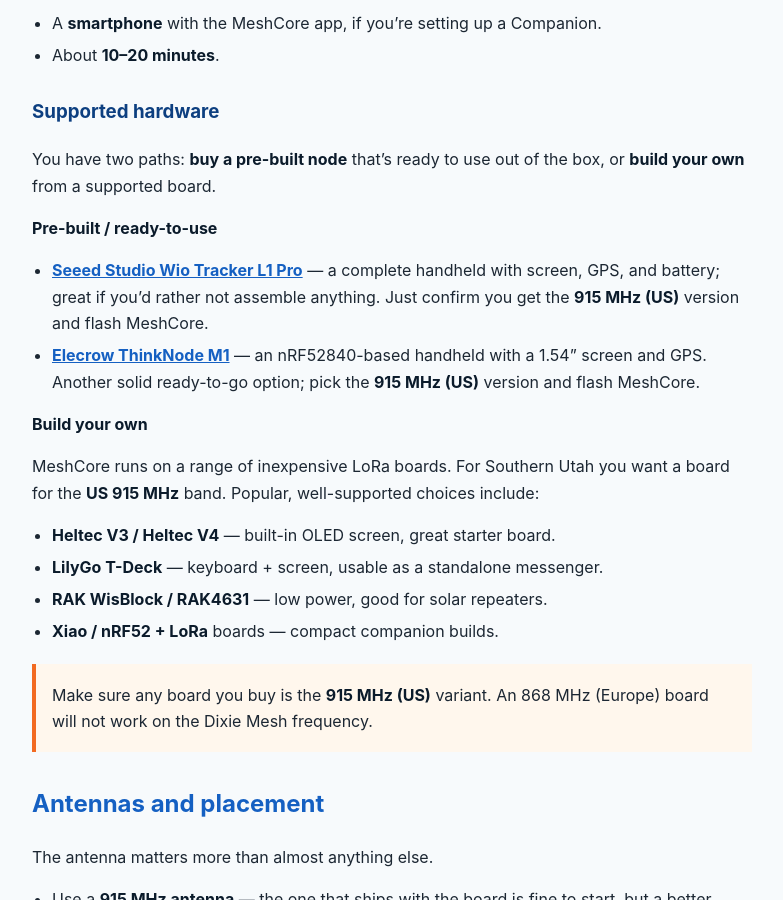
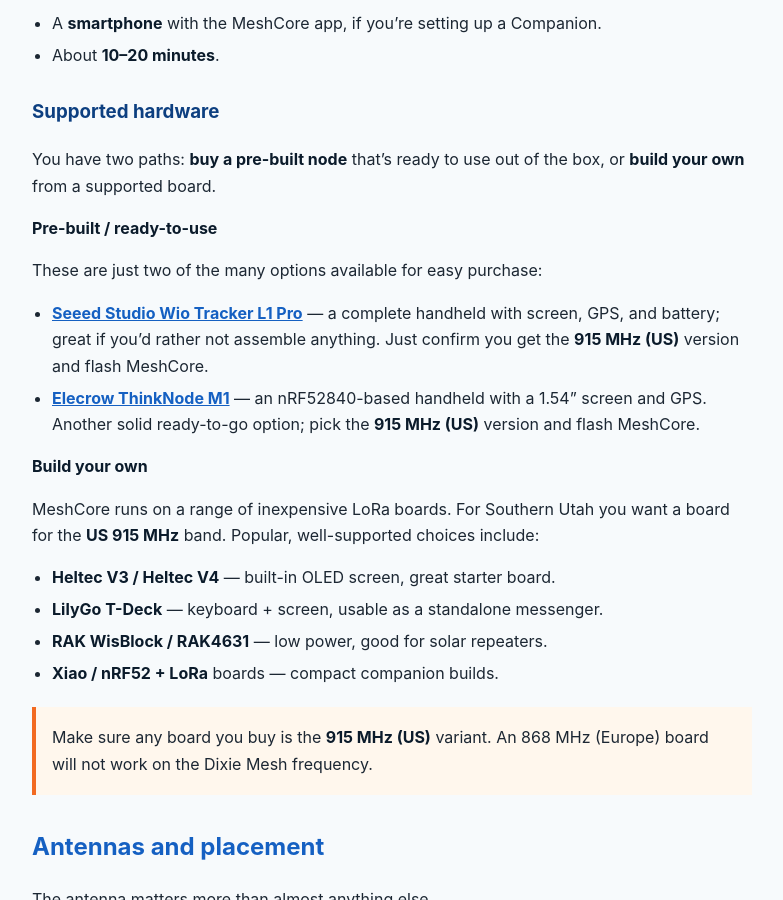
Before and after one commit to dixiemesh/dixiemesh.github.io, a Jekyll site: the page built from getting-started.md, in a window 1280 px wide and 900 px high, scrolled down 1675 px. Shown: the whole window, without its empty margins (248-1031 px from the left). Built offline with Jekyll 4.4.1, drawn with Linux system fonts in a browser that asks for light colours.

Commit message:
Note pre-built nodes are just two of many options
Co-Authored-By: Claude Opus 4.8 <noreply@anthropic.com>

```diff
--- a/getting-started.md
+++ b/getting-started.md
@@ -65,6 +65,8 @@ You have two paths: **buy a pre-built node** that's ready to use out of the box,
 or **build your own** from a supported board.
 
 **Pre-built / ready-to-use**
+
+These are just two of the many options available for easy purchase:
 
 - **[Seeed Studio Wio Tracker L1 Pro](https://www.seeedstudio.com/Wio-Tracker-L1-Pro-p-6454.html)**
   — a complete handheld with screen, GPS, and battery; great if you'd rather not
```
